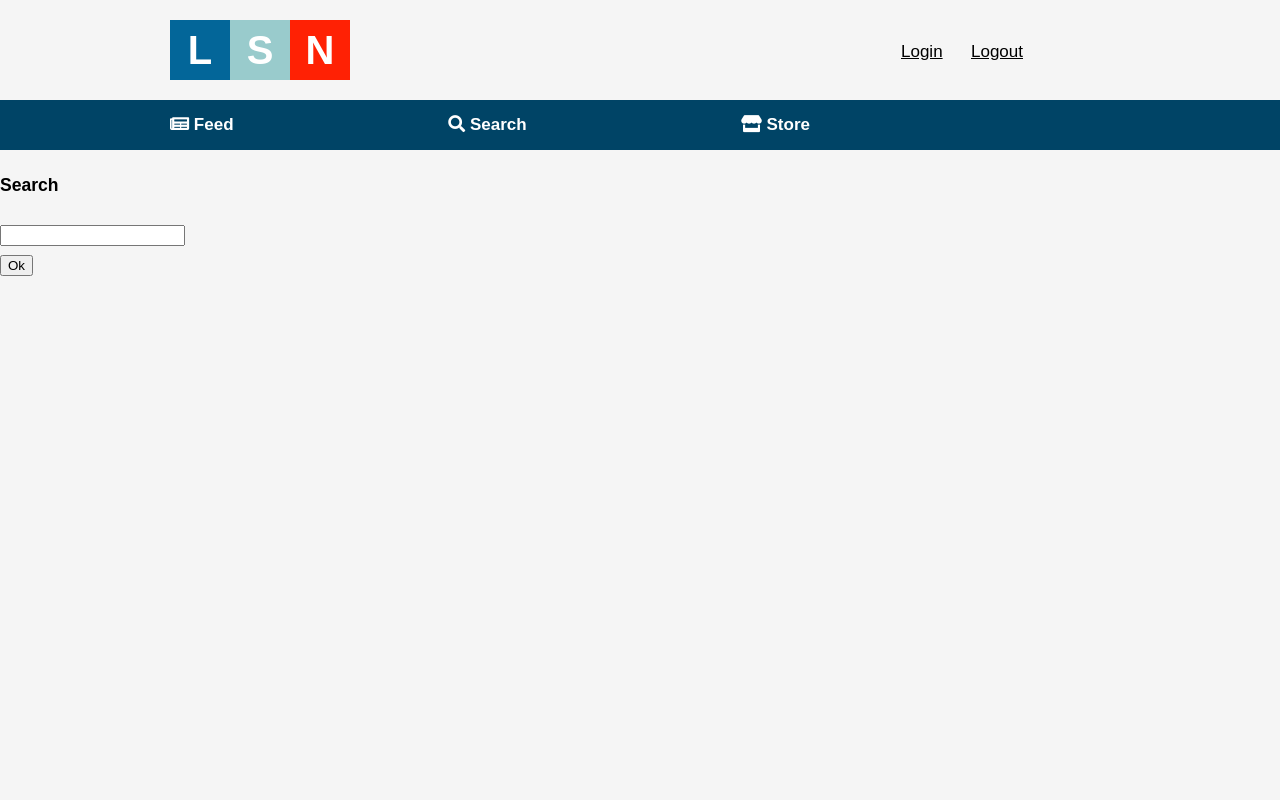
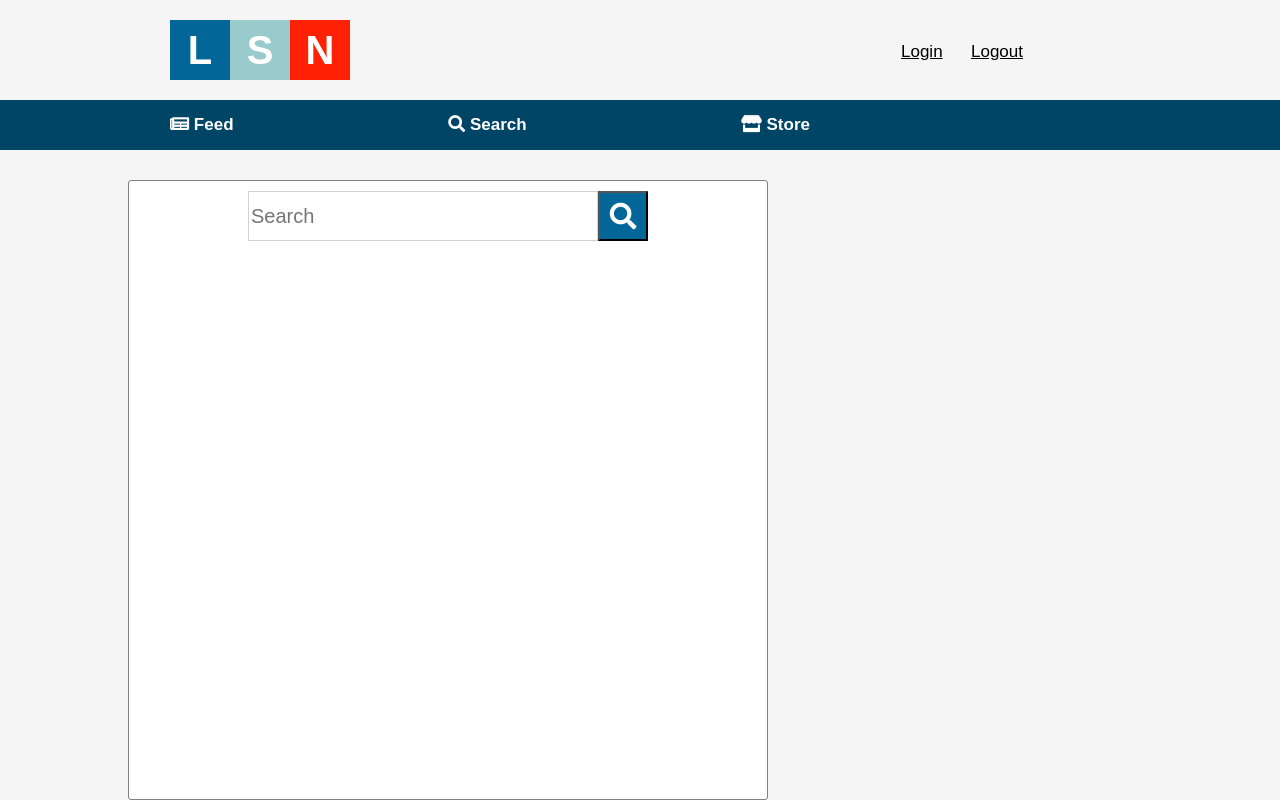
Before and after one commit to MichaelCheco/news-feed, a React (Create React App) app in the folder client/: page /search in a window 1280 px wide. Built offline with nearby package versions, Linux system fonts and the light colour scheme.

Commit message:
Search Component Styling

```diff
--- a/client/src/components/DetailPage.js
+++ b/client/src/components/DetailPage.js
@@ -2,6 +2,17 @@ import React, { Component, Fragment } from "react";
 import { Query } from "react-apollo";
 import gql from 'graphql-tag'
 import { withRouter } from 'react-router'
+import styled from "styled-components";
+const Container = styled.div`
+  display: grid;
+  overflow: scroll;
+  grid-column: 2 / 7;
+  grid-row: 3 / -1;
+  margin-top: 30px;
+  background: white;
+  border: 1px solid grey;
+  border-radius: 3px;
+`;
 const POST_QUERY = gql`
   query PostQuery($id: ID!) {
     post(id: $id) {
@@ -17,14 +28,12 @@ class DetailPage extends Component {
         return (
                 <Query query={POST_QUERY} variables={{ id: this.props.match.params.id }}>
                     {({ data, loading, error}) => {
-                        if (loading) return <h3>Loading . . .</h3>
                         if (error) return <h3>Error . . .</h3>
-                        console.log(data, 'DATAAAA', this.props.match.params.id)
                         return (
-                            <Fragment>
-                                <h2>{data.post.title}</h2>
-                                <p>{data.post.content}</p>
-                            </Fragment>
+                            <Container>
+                               {loading ? <h3>Loading . . .</h3> : <div><h2>{data.post.title}</h2>
+                                <p>{data.post.content}</p></div>}
+                            </Container>
                         )
                     }}
                 </Query>
--- a/client/src/components/Search.js
+++ b/client/src/components/Search.js
@@ -1,8 +1,93 @@
-import React, { Component } from 'react';
-import { withApollo } from 'react-apollo';
-import gql from 'graphql-tag';
-import Post from './Post';
+import React, { Component } from "react";
+import { withApollo } from "react-apollo";
+import { Link } from 'react-router-dom';
+import gql from "graphql-tag";
+import styled from "styled-components";
+const Container = styled.div`
+  display: grid;
+  overflow: scroll;
+  grid-column: 2 / 7;
+  grid-row: 3 / -1;
+  margin-top: 30px;
+  background: white;
+  border: 1px solid grey;
+  border-radius: 3px;
+`;
+const Input = styled.input`
+font-size: 20px;
+  margin-top: 10px;
+  width: 350px;
+  height: 50px;
+  border: 1px solid lightgray;
+  :focus {
+      outline: 0;
+  }
+`;
+const Button = styled.button`
+  margin-top: 10px;
+  width: 50px;
+  height: 50px;
+  background: ${props => props.theme.mediumBlue};
+  color: white;
+  padding: 5px;
+  :focus {
+      outline: 0;
+  }
+`;
+const Wrapper = styled.div`
+  display: flex;
+  justify-content: center;
+`;
 
+const H2 = styled.h2`
+  color: black;
+  height: 20px;
+`;
+const Author = styled.p`
+    font-style: italic;
+    font-size: 12px;
+    text-decoration: underline;
+`;
+const P = styled.p`
+  color: black;
+  height: 80px;
+  overflow: hidden;
+  font-size: 14px;
+`;
+const Content = styled.div`
+  width: 70%;
+  height: 200px;
+  overflow: hidden;
+  padding: 15px;
+
+`;
+const Button2 = styled.div`
+    width: 150px;
+    height: 55px;
+    border-radius: 5px;
+    font-size: 18px;
+    text-align: center;
+    padding: 9px;
+    background: ${props => props.theme.darkBlue};
+    :hover {
+        cursor: pointer;
+        background: #00446698;
+    }
+    a {
+        color: white;
+        text-align: center;
+    }
+`;
+const ButtonDiv = styled.div`
+    width: 200px;
+   height: 200px;
+   display: flex;
+   align-items: center;
+   justify-content: center;
+`;
+const Div = styled.div`
+    display: flex;
+`;
 const FEED_SEARCH_QUERY = gql`
   query FeedSearchQuery($searchString: String!) {
     filterPosts(searchString: $searchString) {
@@ -16,39 +101,54 @@ const FEED_SEARCH_QUERY = gql`
       }
     }
   }
-`
+`;
 
 class Search extends Component {
   state = {
     posts: [],
-        searchString: ''
-      }
+    searchString: ""
+  };
   _executeSearch = async () => {
-          const { searchString } = this.state
+    const { searchString } = this.state;
     const result = await this.props.client.query({
       query: FEED_SEARCH_QUERY,
       variables: { searchString }
-          })
-          const posts = result.data.filterPosts
-          this.setState({ posts})
-      }
+    });
+    const posts = result.data.filterPosts;
+    this.setState({ posts });
+  };
   render() {
     return (
-            <div>
-                <h3>Search</h3>
-                <input
+      <Container>
+        <Wrapper>
+          <Input
             type="text"
+            placeholder="Search"
             onChange={e => this.setState({ searchString: e.target.value })}
           />
-                <button onClick={() => this._executeSearch()}>Ok</button>
+          <Button onClick={() => this._executeSearch()}>
+            <i class="fas fa-search fa-2x" />
+          </Button>
+        </Wrapper>
         {this.state.posts.map((post, index) => (
-                    <Post
-                    key={post.id}
-                    post={post}
-                    index={index}
-                    />
+            <Div>
+            <Content>
+          <H2>{post.title}</H2>
+          <P>{post.content}</P>
+          <Author>Posted By {post.author.name}</Author>
+          </Content>
+          <div>
+          <ButtonDiv>
+          <Button2>
+        <Link to={`/post/${post.id}`}>
+        Read More
+        </Link>
+        </Button2>
+        </ButtonDiv>
+          </div>
+          </Div>
         ))}
-            </div>
+      </Container>
     );
   }
 }
```
Also changed, not shown: client/src/index.js (indentation only). Lines whose indentation alone changed are shown as unchanged.
